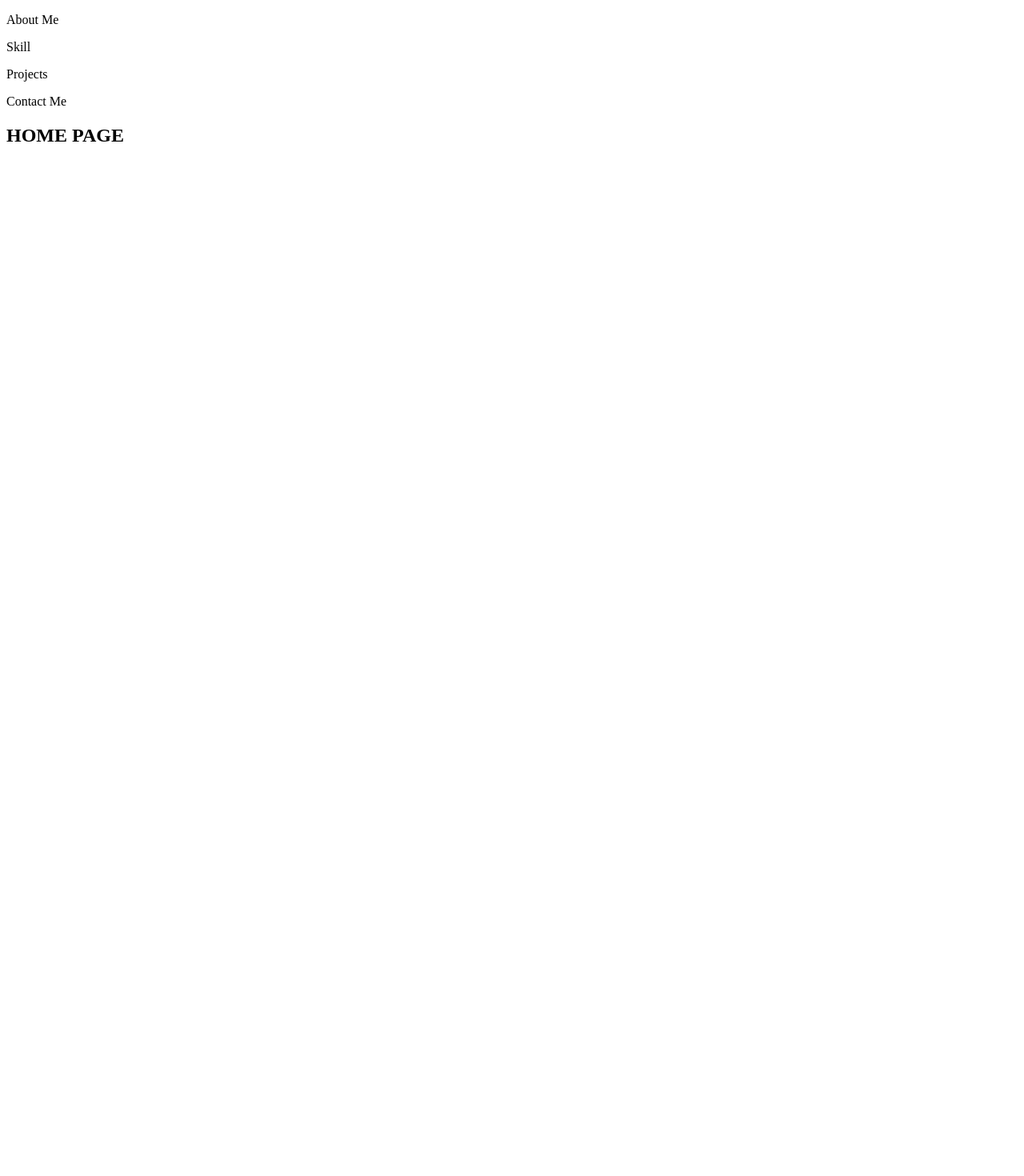
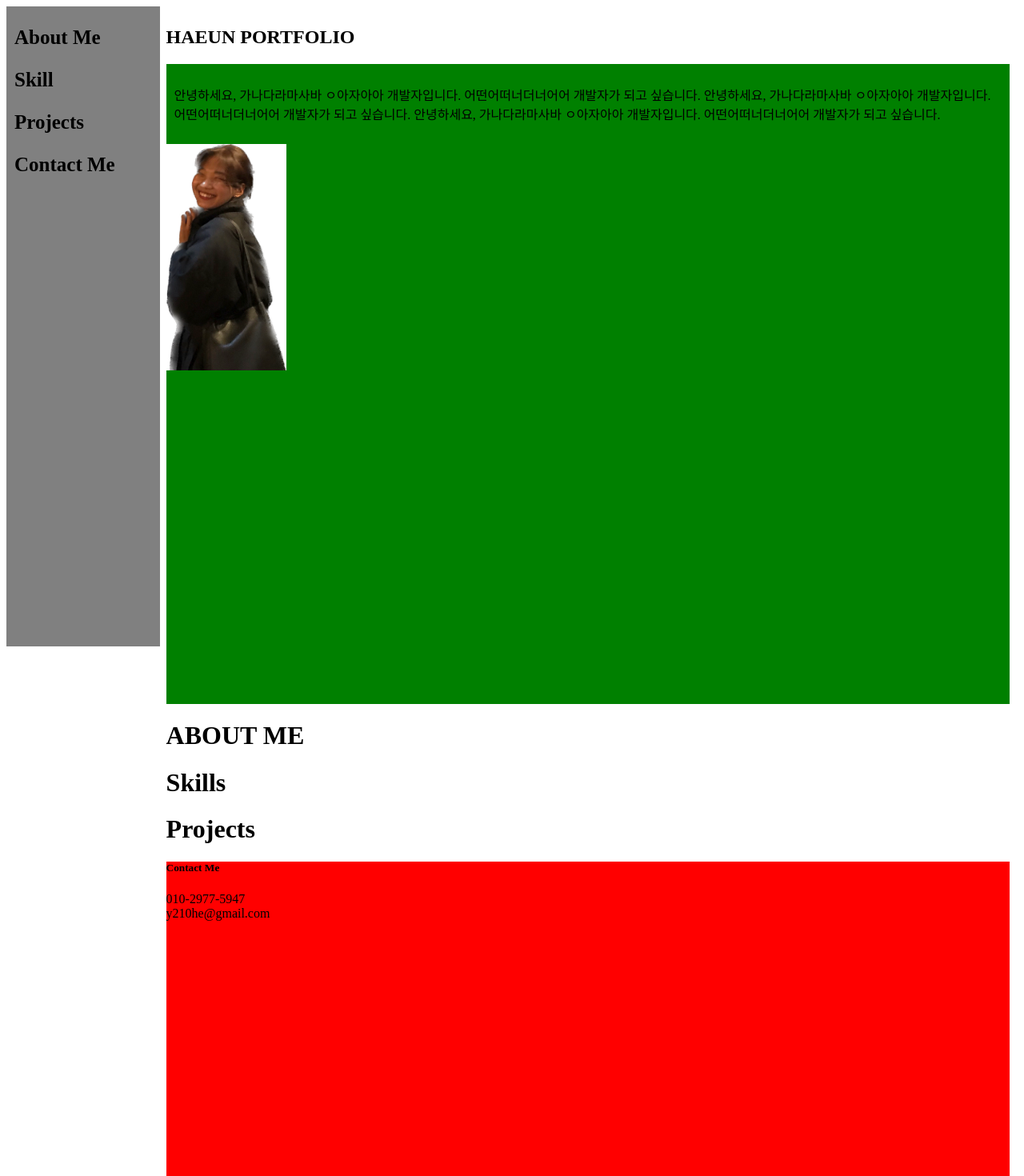
Before and after one commit to yaangha/Portfolio, a React (Create React App) app: page / in a window 1280 px wide. Shown: the top 1470 px of the page at 80% size. Before the commit the page ends 800 px from the top, so only its background shows below. Built offline with nearby package versions, Linux system fonts and the light colour scheme.

Commit message:
working...

```diff
--- a/package.json
+++ b/package.json
@@ -8,6 +8,7 @@
     "@testing-library/user-event": "^13.5.0",
     "react": "^18.2.0",
     "react-dom": "^18.2.0",
+    "react-icons": "^4.9.0",
     "react-router-dom": "^5.3.0",
     "react-scripts": "5.0.1",
     "web-vitals": "^2.1.4"
--- /dev/null
+++ b/src/components/AboutMe.js
@@ -0,0 +1,9 @@
+function AboutMe() {
+    return (
+        <div>
+            <h1>ABOUT ME</h1>
+        </div>
+    );
+}
+
+export default AboutMe;
--- /dev/null
+++ b/src/components/ContactMe.js
@@ -0,0 +1,12 @@
+function ContactMe() {
+    return (
+        <div style={{ backgroundColor:"red", height:"800px" }}>
+            <h5>Contact Me</h5>
+            <div>010-2977-5947</div>
+            <div>y210he@gmail.com</div>
+            <div></div>
+        </div>
+    );
+}
+
+export default ContactMe;
--- /dev/null
+++ b/src/components/Home.module.css
@@ -0,0 +1,13 @@
+.main_box {
+    margin-left: 15%;
+    padding: 5px 10px;
+}
+
+.picture {
+    width: 150px;
+}
+
+.content_box {
+    display: inline-block;
+    padding: 10px;
+}
--- /dev/null
+++ b/src/components/Projects.js
@@ -0,0 +1,9 @@
+function Projects() {
+    return (
+        <div>
+            <h1>Projects</h1>
+        </div>
+    );
+}
+
+export default Projects;
--- a/src/components/Sidebar.js
+++ b/src/components/Sidebar.js
@@ -1,8 +1,9 @@
 import SidebarItem from "./SidebarItem";
+import styles from "./Sidebar.module.css";
 
 function Sidebar() {
     return (
-        <div>
+        <div className={styles.sidebar}>
             <SidebarItem item="About Me"/>
             <SidebarItem item="Skill"/>
             <SidebarItem item="Projects"/>
--- /dev/null
+++ b/src/components/Sidebar.module.css
@@ -0,0 +1,18 @@
+.sidebar {
+    width: 15%;
+    background-color: gray;
+    height: 100%; /* position:fixed 와 함께 100%로 적어줘야 함 */
+    position: fixed;
+}
+
+.sidebar_item {
+    font-size: 25px;
+    margin-left: 10px;
+    font-weight: bold;
+}
+
+.sidebar_item:hover {
+    text-decoration: underline;
+    text-decoration-thickness: 5px;
+    text-decoration-color: yellow;
+}
--- a/src/components/SidebarItem.js
+++ b/src/components/SidebarItem.js
@@ -1,6 +1,8 @@
+import styles from "./Sidebar.module.css";
+
 function SidebarItem({ item }) {
     return (
-        <div className="sidebar-item">
+        <div className={styles.sidebar_item}>
             <p>{ item }</p>
         </div>
     );
--- /dev/null
+++ b/src/components/Skills.js
@@ -0,0 +1,9 @@
+function Skills() {
+    return (
+        <div>
+            <h1>Skills</h1>
+        </div>
+    );
+}
+
+export default Skills;
--- a/src/routes/Home.js
+++ b/src/routes/Home.js
@@ -1,7 +1,23 @@
+import AboutMe from "../components/AboutMe";
+import ContactMe from "../components/ContactMe";
+import styles from "../components/Home.module.css";
+import Projects from "../components/Projects";
+import Skills from "../components/Skills";
+
 function Home() {
     return (
-        <div>
-            <h2>HOME PAGE</h2>
+        <div className={styles.main_box}>
+            <h2>HAEUN PORTFOLIO</h2>
+            <div style={{ backgroundColor:"green", height:"800px" }}>
+                <div className={styles.content_box}>
+                    <p>안녕하세요, 가나다라마사바 ㅇ아자아아 개발자입니다. 어떤어떠너더너어어 개발자가 되고 싶습니다. 안녕하세요, 가나다라마사바 ㅇ아자아아 개발자입니다. 어떤어떠너더너어어 개발자가 되고 싶습니다. 안녕하세요, 가나다라마사바 ㅇ아자아아 개발자입니다. 어떤어떠너더너어어 개발자가 되고 싶습니다. </p>
+                </div>
+                <img className={styles.picture} src="image/me.jpg" alt="me"/>
+            </div>
+            <AboutMe />
+            <Skills />
+            <Projects />
+            <ContactMe />
         </div>
     );
 }
```
Also changed, not shown: public/image/me.jpg (added), 1 other file (tests, documents, lock files or other folders).
